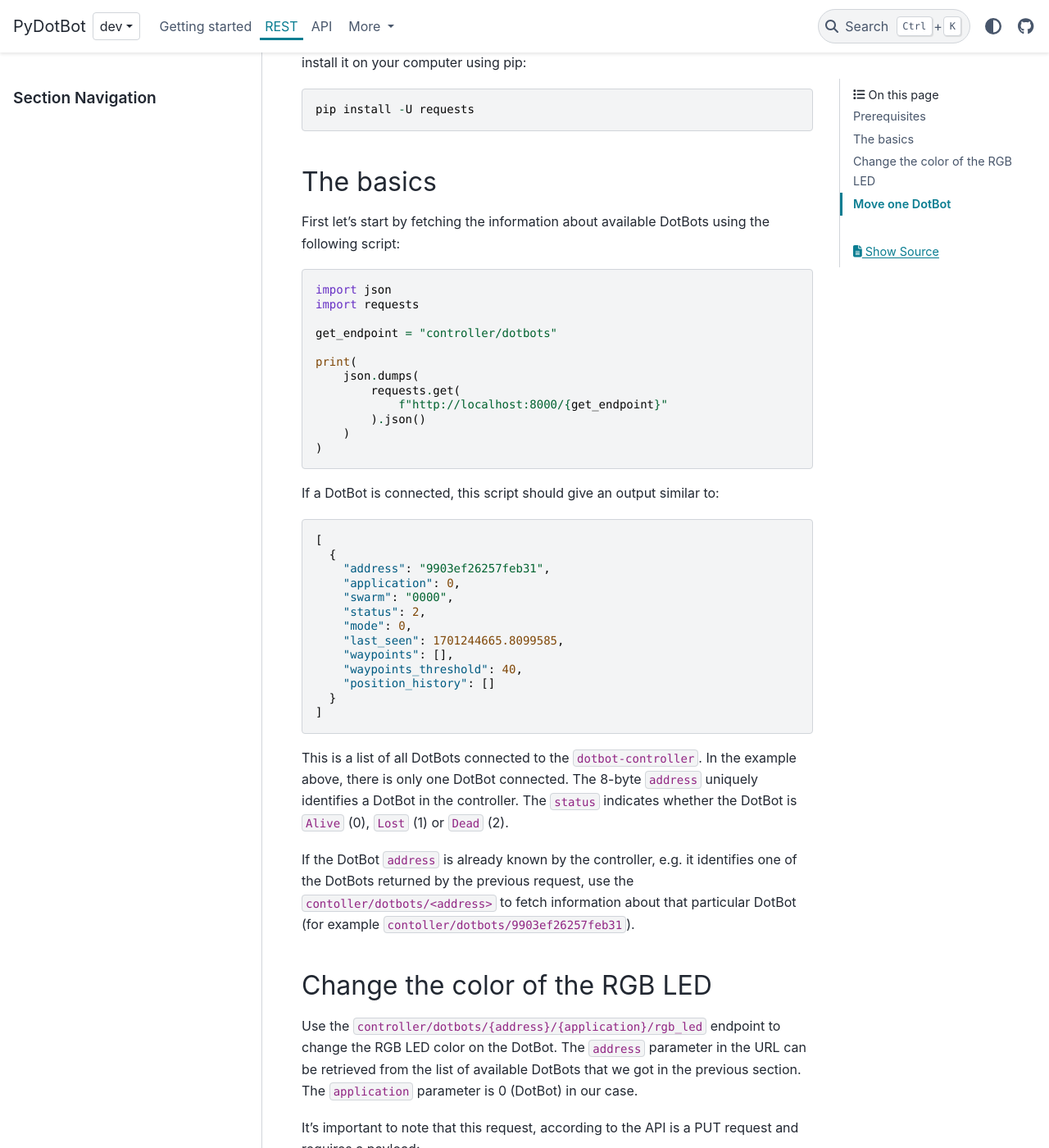
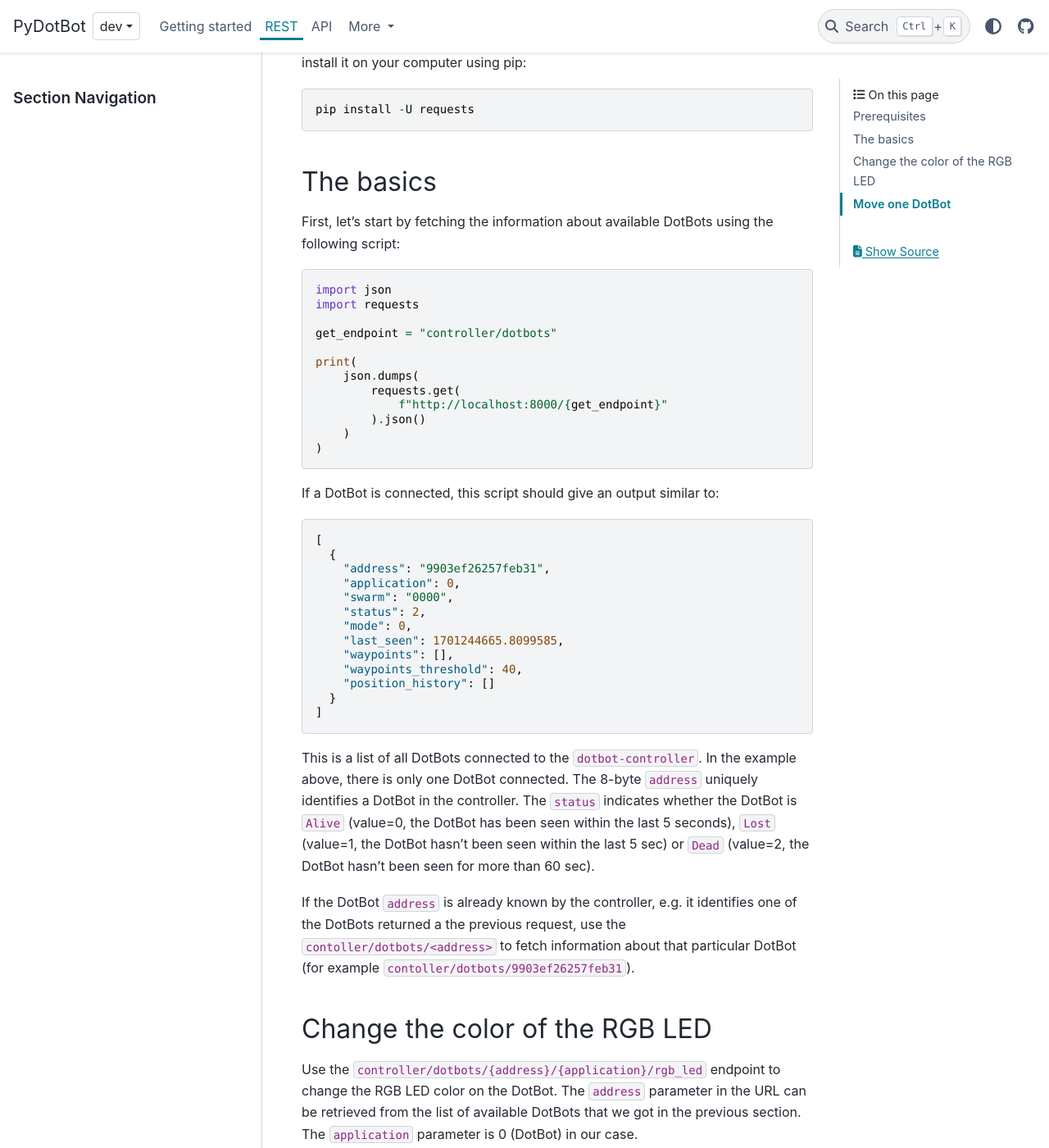
Before and after one commit to DotBots/PyDotBot, a Sphinx documentation site: the page built from doc/rest.md, in a window 1280 px wide and 1400 px high, scrolled down 754 px. Shown: the whole window at 82% size. Built offline with Sphinx 7.4.7 and the PyData theme 0.15.4, drawn with Linux system fonts in a browser that asks for light colours.

Commit message:
doc: apply another batch of review comments

````diff
--- a/doc/rest.md
+++ b/doc/rest.md
@@ -31,7 +31,7 @@ pip install -U requests
 
 ## The basics
 
-First let's start by fetching the information about available DotBots using
+First, let's start by fetching the information about available DotBots using
 the following script:
 
 ```py
@@ -69,10 +69,13 @@ If a DotBot is connected, this script should give an output similar to:
 This is a list of all DotBots connected to the `dotbot-controller`. In the
 example above, there is only one DotBot connected.
 The 8-byte `address` uniquely identifies a DotBot in the controller. The
-`status` indicates whether the DotBot is `Alive` (0), `Lost` (1) or `Dead` (2).
+`status` indicates whether the DotBot is `Alive` (value=0, the DotBot has been
+seen within the last 5 seconds), `Lost` (value=1, the DotBot hasn't been seen
+within the last 5 sec) or `Dead` (value=2, the DotBot hasn't been seen for more
+than 60 sec).
 
 If the DotBot `address` is already known by the controller, e.g. it identifies
-one of the DotBots returned by the previous request, use the
+one of the DotBots returned a the previous request, use the
 `contoller/dotbots/<address>` to fetch information about that particular
 DotBot (for example `contoller/dotbots/9903ef26257feb31`).
 
````
Also changed, not shown: doc/getting_started.md (+10 -9 lines).
